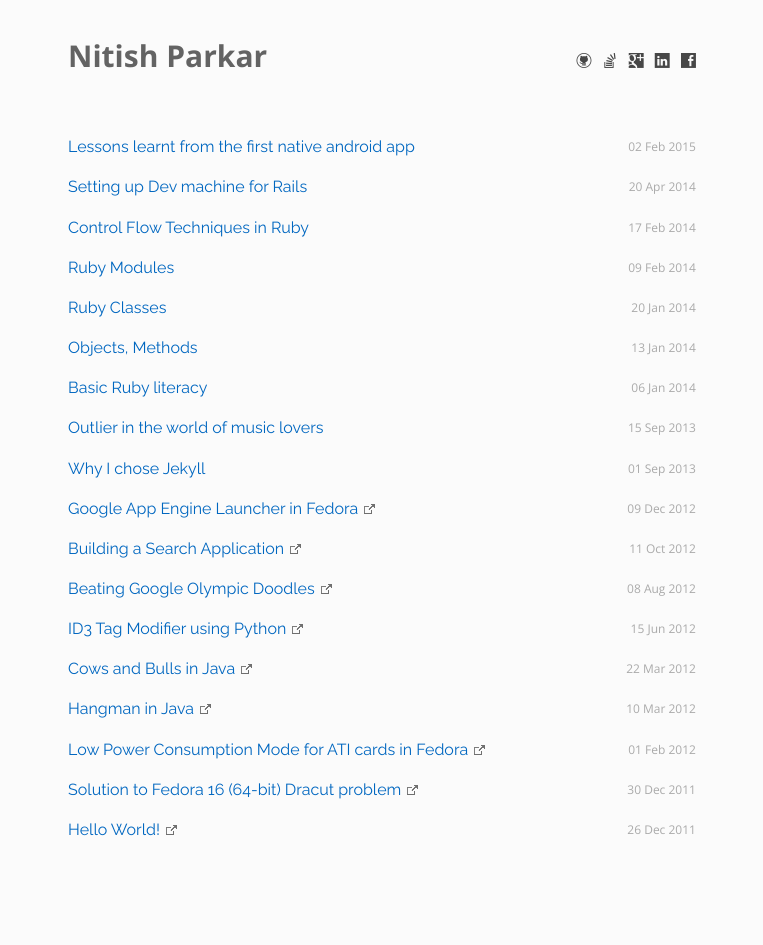
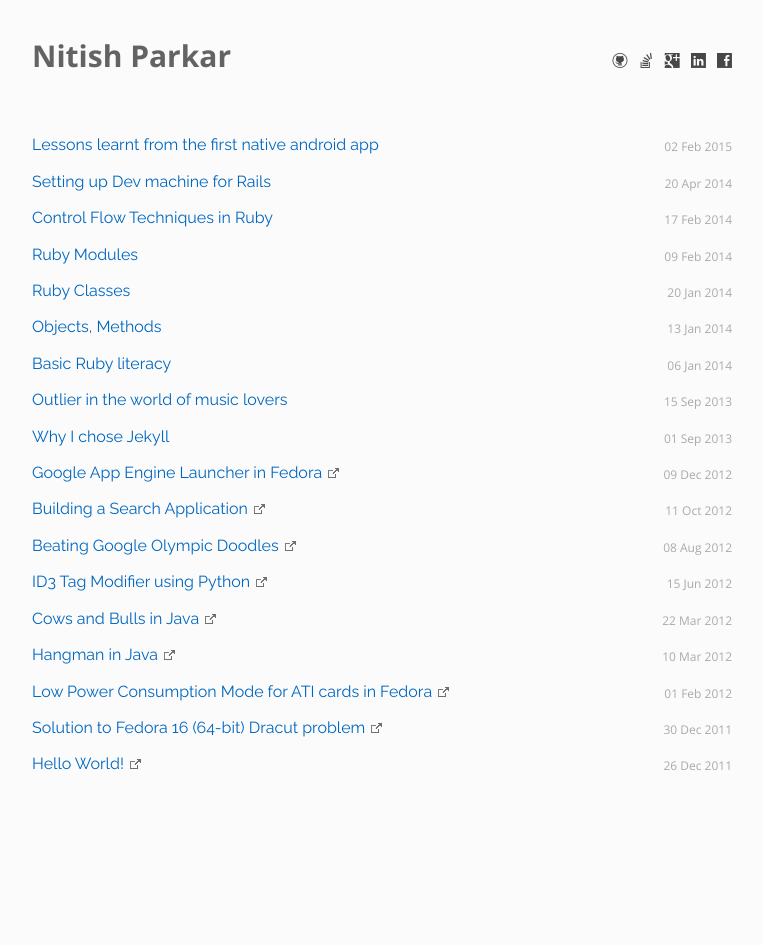
Before and after one commit to nitishsp/nitishsp.github.io, a Jekyll site: the page built from index.html, in a window 1280 px wide. Shown: the whole page, without its empty margins (258-1021 px from the left). Built offline with Jekyll 4.4.1, drawn with Linux system fonts in a browser that asks for light colours; some web fonts are replaced.

Commit message:
fixes for responsive layout; changed favicon

```diff
--- a/_layouts/default.html
+++ b/_layouts/default.html
@@ -3,7 +3,7 @@
   <head>
     <meta charset="utf-8">
     <meta http-equiv="X-UA-Compatible" content="IE=edge,chrome=1">
-    <meta name="viewport" content="width=device-width">
+    <meta name="viewport" content="width=device-width, initial-scale=1">
     <meta name="keywords" content="Nitish Parkar, Software Developer, Genii, Vidyalankar, BGIT, Aryan">
     <meta name="author" content="Nitish Parkar">
 
--- a/assets/stylesheets/main.scss
+++ b/assets/stylesheets/main.scss
@@ -46,7 +46,20 @@ table {
 }
 
 .container {
+  margin: 0 auto;
   padding-bottom: 2em;
+}
+
+@media only screen and (min-width: 40.063em) {
+  .container {
+    width: 700px;
+  }
+}
+
+@media only screen and (max-width: 40em) {
+  .container {
+    width: 90%;
+  }
 }
 
 .pull-left {
@@ -110,7 +123,7 @@ ul.posts {
 }
 
 ul.posts li {
-  line-height: 1.75em;
+  line-height: 1.5em;
   padding: 7px 0px;
 }
 
@@ -130,6 +143,8 @@ ul.posts li span {
   float: right;
   font-size: 12px;
   color: #aaa;
+  margin-left: 20px;
+  margin-top: 2px;
   font-family: 'Open Sans', sans-serif;
 }
 
@@ -154,7 +169,6 @@ ul.posts .external-icon {
 .site {
   font-size: 115%;
   text-align: justify;
-  width: 42em;
   margin: 3em auto 2em;
   line-height: 1.5em;
 }
@@ -195,6 +209,7 @@ ul.posts .external-icon {
   font-weight: 400;
   font-size: 22px;
   text-transform: uppercase;
+  line-height: 1.2em;
 }
 
 .post-header .meta {
```
Also changed, not shown: favicon.ico.
